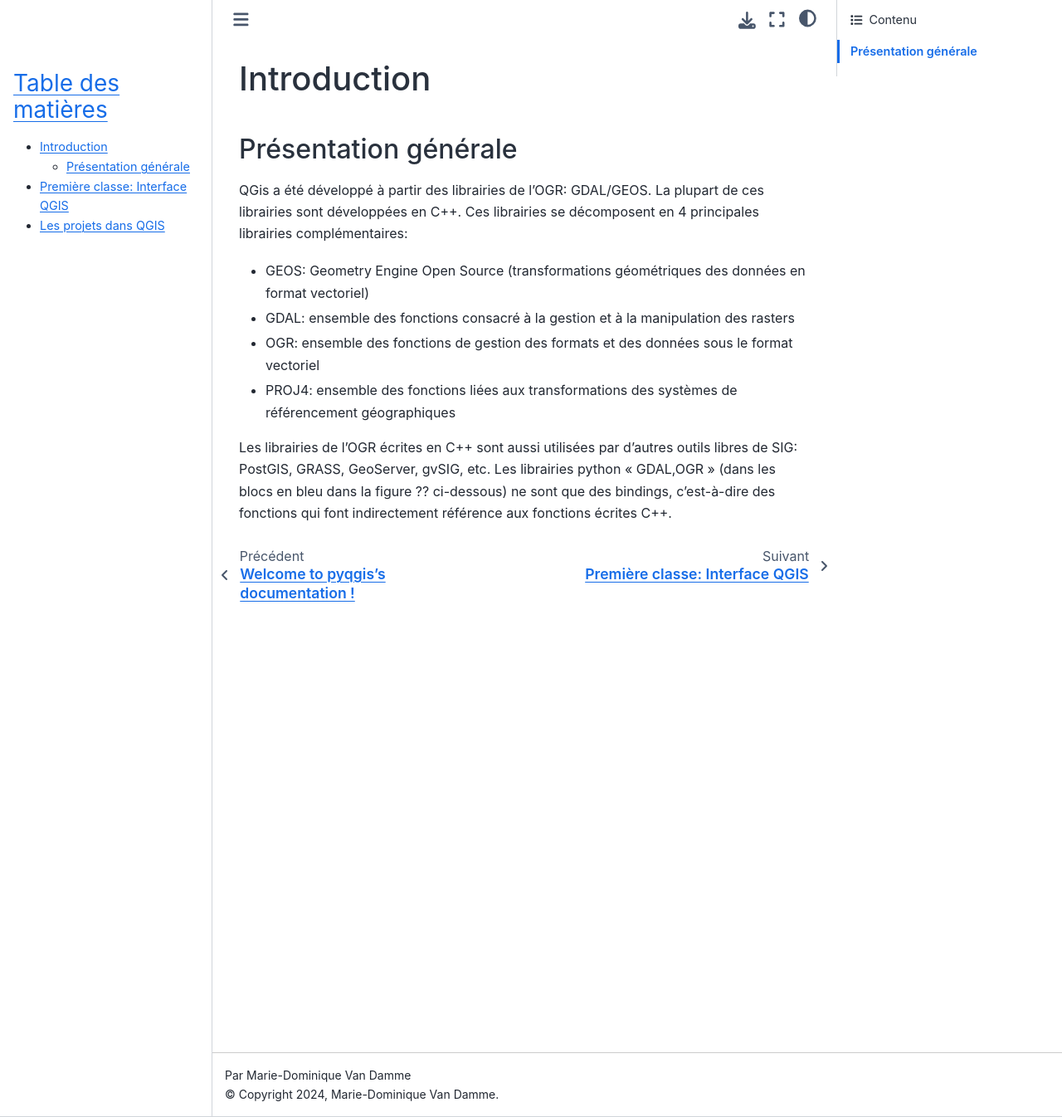
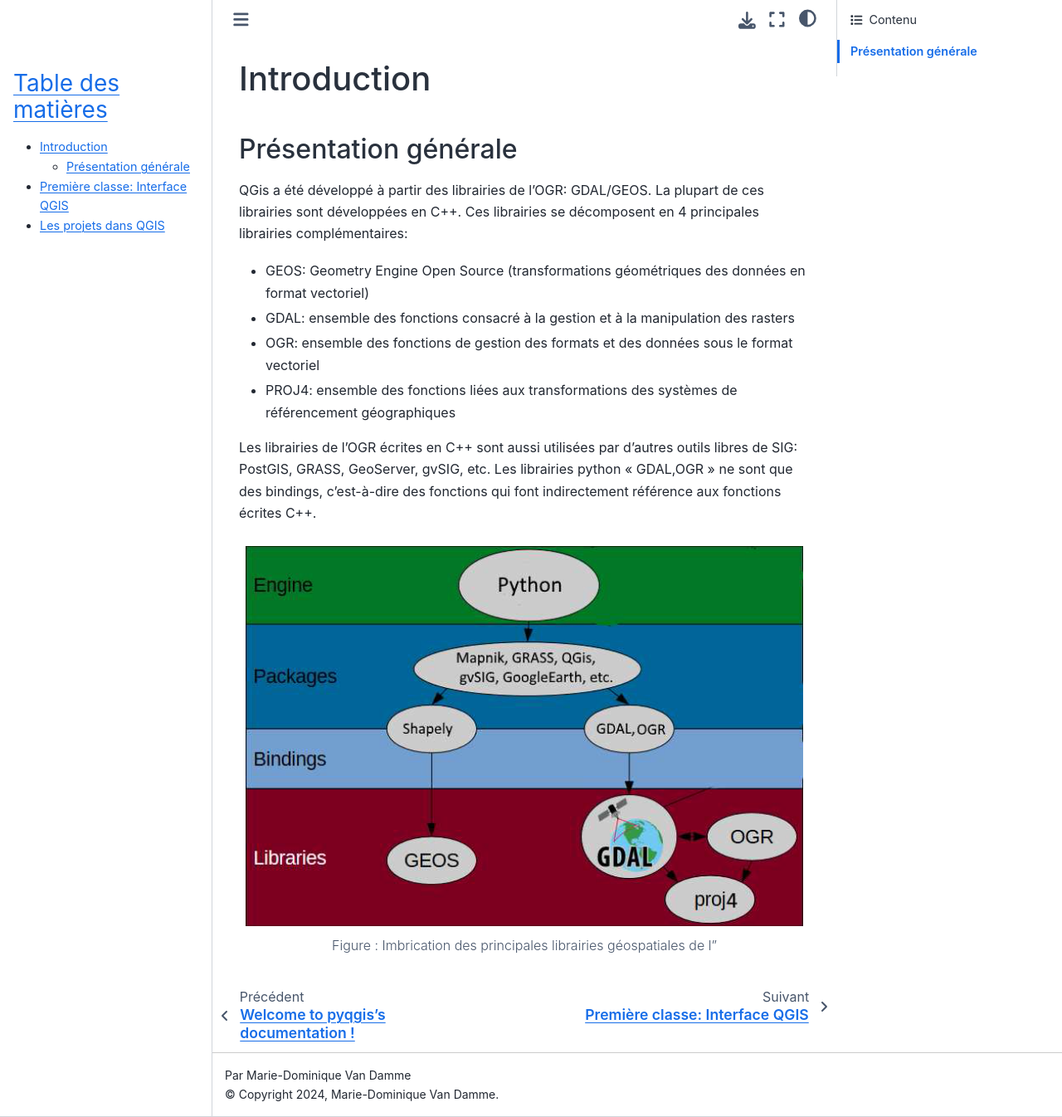
Before and after one commit to mdvandamme/ProgrammerPythonSousQGIS, a Sphinx documentation site: the page built from source/0_started.rst, in a window 1280 px wide and 1346 px high. Shown: the whole window at 83% size. Built offline with Sphinx 7.4.7 and the Sphinx Book theme 1.1.4, drawn with Linux system fonts in a browser that asks for light colours.

Commit message:
tutorial prog en python dans SIG

```diff
--- a/source/0_started.rst
+++ b/source/0_started.rst
@@ -13,4 +13,11 @@ QGis a été développé à partir des librairies de l’OGR: GDAL/GEOS. La plup
 * OGR: ensemble des fonctions de gestion des formats et des données sous le format vectoriel
 * PROJ4: ensemble des fonctions liées aux transformations des systèmes de référencement géographiques
 
-Les librairies de l’OGR écrites en C++ sont aussi utilisées par d’autres outils libres de SIG: PostGIS, GRASS, GeoServer, gvSIG, etc. Les librairies python « GDAL,OGR » (dans les blocs en bleu dans la figure ?? ci-dessous) ne sont que des bindings, c’est-à-dire des fonctions qui font indirectement référence aux fonctions écrites C++.
+Les librairies de l’OGR écrites en C++ sont aussi utilisées par d’autres outils libres de SIG: PostGIS, GRASS, GeoServer, gvSIG, etc. Les librairies python « GDAL,OGR » ne sont que des bindings, c’est-à-dire des fonctions qui font indirectement référence aux fonctions écrites C++.
+
+
+.. figure:: img/OverviewLibrairiePythonSIG.png
+   :width: 950px
+   :align: center
+
+   Figure : Imbrication des principales librairies géospatiales de l'
```
Also changed, not shown: source/img/OverviewLibrairiePythonSIG.png (added).
